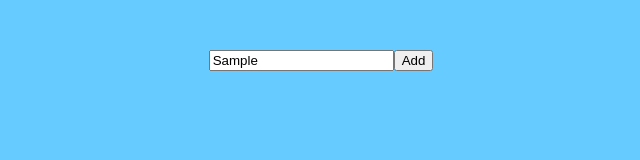
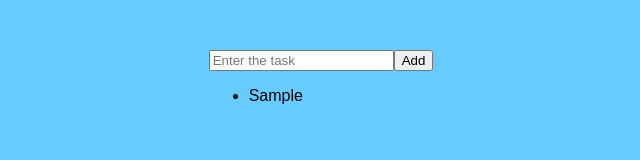
Before and after one commit to Ermakoy/progressive-React-ToDo, a React (Create React App) app: page / in a window 1280 px wide. Both pictures are taken after typing "Sample" into the empty fields and a click on the button "Add". Shown: the top 160 px of the page, without its empty margins (319-959 px from the left). Built offline with nearby package versions, Linux system fonts and the light colour scheme.

Commit message:
👌 Item display added

```diff
--- a/src/App.js
+++ b/src/App.js
@@ -1,7 +1,9 @@
 import React, { Component } from 'react';
+import TodoItems from "./TodoItems";
 import './App.css';
 
 class App extends Component {
+
   constructor(props, context) {
     super(props, context);
 
@@ -10,36 +12,39 @@ class App extends Component {
     };
     this.addItem = this.addItem.bind(this);
   }
+
   addItem(e) {
-    e.preventDefault();
-    const itemArray = this.state.items;
+    let itemArray = this.state.items;
 
-    if (this._inputValue !== ''){
+    if (this._inputElement.value !== ''){
       itemArray.unshift({
-        text: this._inputValue,
-        date: Date.now()
+        text: this._inputElement.value,
+        key: Date.now()
       });
 
       this.setState({
         items: itemArray
       });
 
-      this._inputValue = '';
+      this._inputElement.value = '';
       console.log(itemArray);
 
     }
+    e.preventDefault();
   }
+
   render() {
     return (
       <div className="todolistMain">
         <div className="header">
           <form onSubmit={this.addItem}>
             <input type="text"
-                   ref={(a) => this._inputValue = a}
+                   ref={(a) => this._inputElement = a}
                    placeholder='Enter the task'/>
             <button type="submit">Add</button>
           </form>
         </div>
+        <TodoItems entries={this.state.items}/>
       </div>
     );
   }
--- /dev/null
+++ b/src/TodoItems.js
@@ -0,0 +1,26 @@
+import React from 'react';
+
+  class TodoItems extends React.Component {
+  constructor(props, context) {
+    super(props, context);
+
+    this.createTasks = this.createTasks.bind(this);
+  }
+
+  createTasks(item) {
+    return <li key={item.key}>{item.text}</li>
+  }
+
+  render() {
+    let todoEntries = this.props.entries;
+    let listItems = todoEntries.map(this.createTasks);
+
+    return (
+      <ul className="list">
+        {listItems}
+      </ul>
+    );
+  }
+
+}
+export default TodoItems;
```
